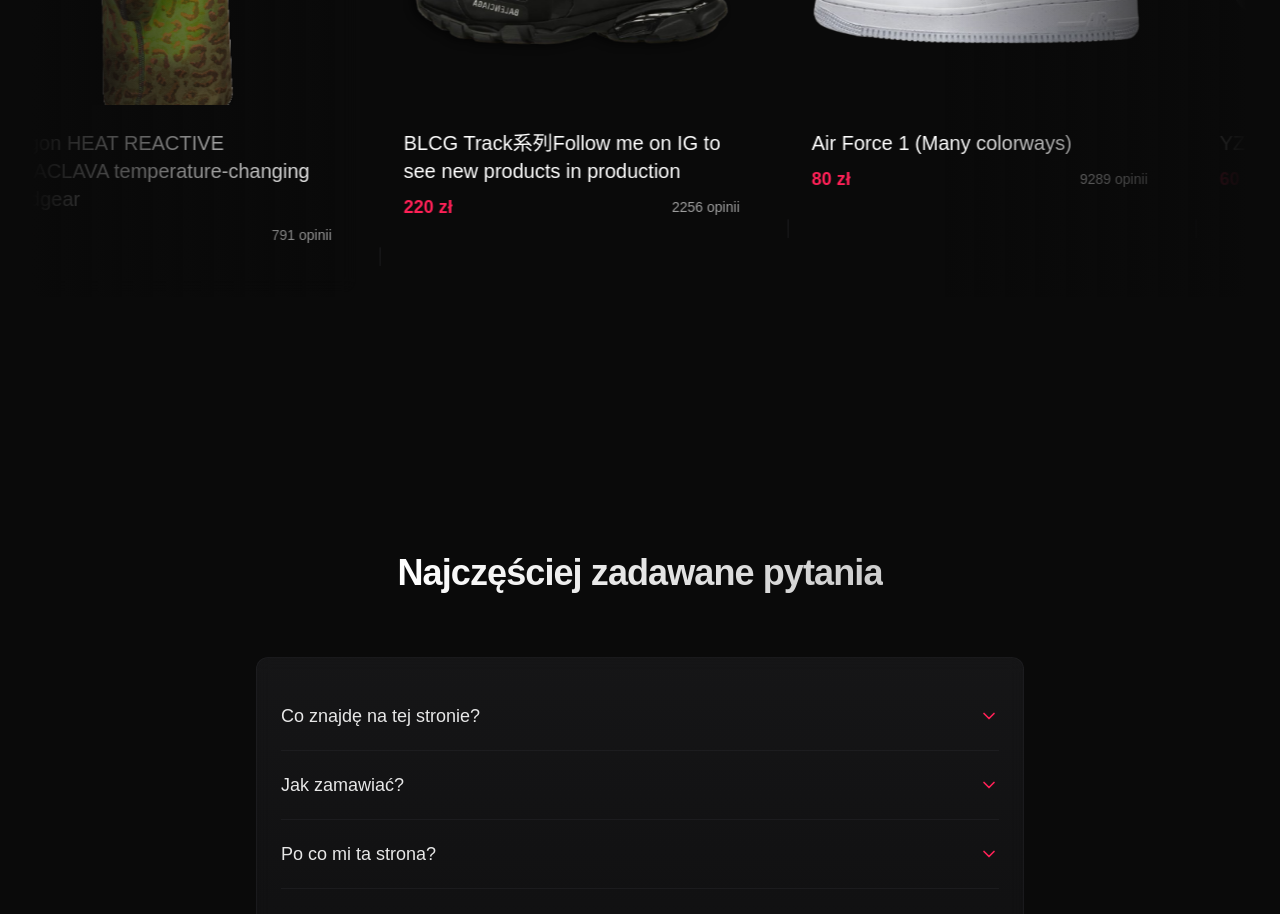
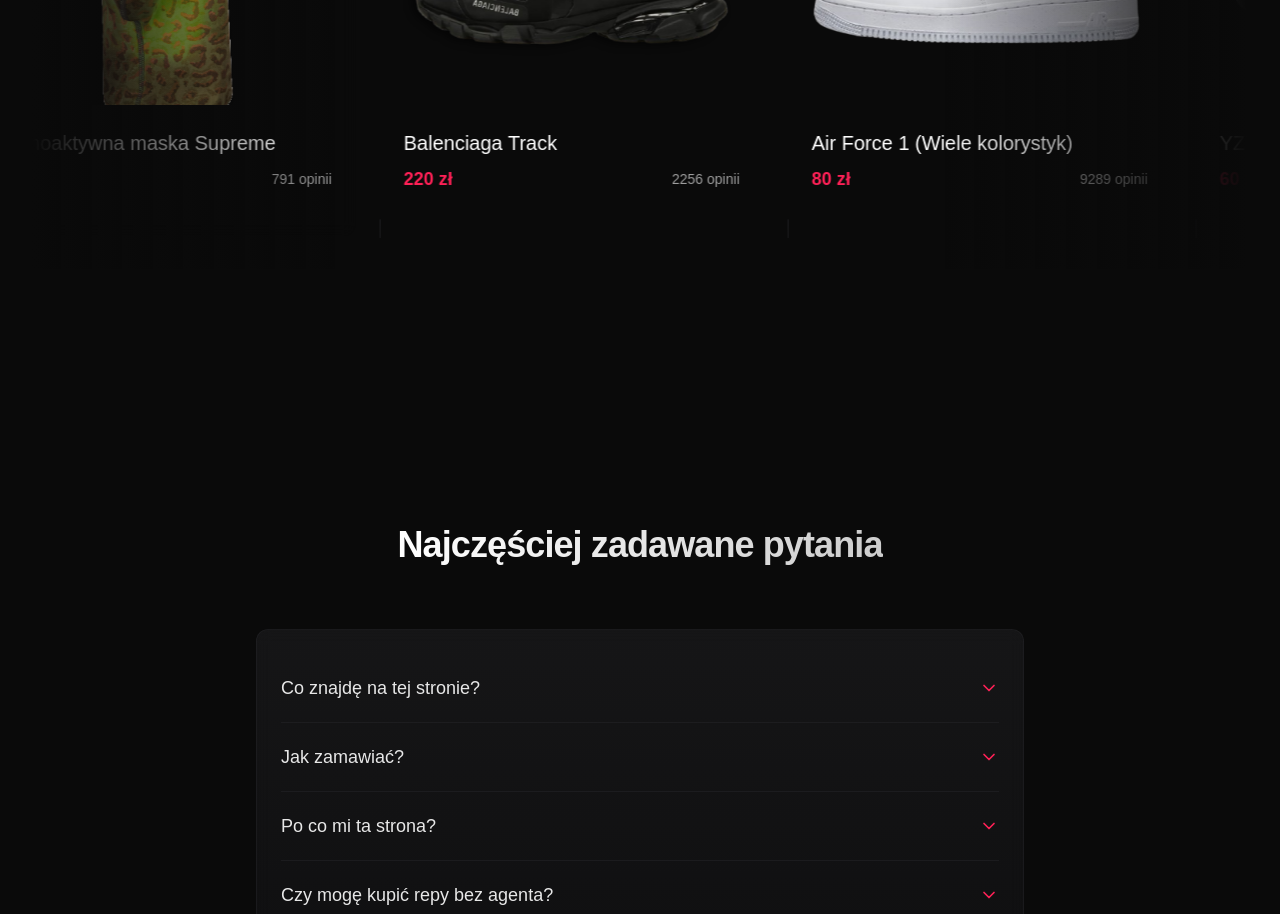
Before and after one commit to Hexvg0n/111test, a Next.js app: page / in a window 1280 px wide. Shown: the part 1340-2254 px from the top of the page. Built offline with nearby package versions, Linux system fonts and the light colour scheme.

Commit message:
Update page.js

```diff
--- a/app/page.js
+++ b/app/page.js
@@ -9,12 +9,12 @@
 
 // Enhanced product data with image placeholders
 const products = [
-  { id: 1, name: "Dragon HEAT REACTIVE BALACLAVA temperature-changing headgear", price: "40 zł", image: "images/maska.png", rating: 4.8, reviews: 791, link: "https://ikako.vip/zndry"},
-  { id: 2, name: "BLCG Track系列Follow me on IG to see new products in production", price: "220 zł", image: "images/trackinew.png", rating: 4.9, reviews: 2256, link: "https://www.kakobuy.com/item/details?url=https%3A%2F%2Fweidian.com%2Fitem.html%3FitemID%3D7311979753&affcode=dripez" },
-  { id: 3, name: "Air Force 1 (Many colorways)", price: "80 zł", image: "images/forcy.png", rating: 4.7, reviews: 9289 , link: "https://www.kakobuy.com/item/details?url=https%3A%2F%2Fweidian.com%2Fitem.html%3FitemID%3D7312892706&affcode=dripez"},
+  { id: 1, name: "Termoaktywna maska Supreme", price: "40 zł", image: "images/maska.png", rating: 4.8, reviews: 791, link: "https://ikako.vip/zndry"},
+  { id: 2, name: "Balenciaga Track", price: "220 zł", image: "images/trackinew.png", rating: 4.9, reviews: 2256, link: "https://www.kakobuy.com/item/details?url=https%3A%2F%2Fweidian.com%2Fitem.html%3FitemID%3D7311979753&affcode=dripez" },
+  { id: 3, name: "Air Force 1 (Wiele kolorystyk)", price: "80 zł", image: "images/forcy.png", rating: 4.7, reviews: 9289 , link: "https://www.kakobuy.com/item/details?url=https%3A%2F%2Fweidian.com%2Fitem.html%3FitemID%3D7312892706&affcode=dripez"},
   { id: 4, name: "YZY Slide", price: "60 zł", image: "images/slidesystrona.png", rating: 4.6, reviews: 167 , link: "https://www.kakobuy.com/item/details?url=https%3A%2F%2Fweidian.com%2Fitem.html%3FitemID%3D4480454092&affcode=dripez"},
   { id: 5, name: "【定制 AIR MAG BACK TO THE FUTURE", price: "1200 zł", image: "images/airmagi.png", rating: 4.9, reviews: 312 , link: "https://www.kakobuy.com/item/details?url=https%3A%2F%2Fweidian.com%2Fitem.html%3FitemID%3D7313684700&affcode=dripez"},
-  { id: 6, name: "SUDU Earbuds pro2 (USBC) 2023 Newest version with noise reduction", price: "280 zł", image: "images/podsywebsite.png", rating: 4.0, reviews: 98 , link: "https://www.kakobuy.com/item/details?url=https%3A%2F%2Fweidian.com%2Fitem.html%3FitemID%3D6953834871&affcode=dripez"},
+  { id: 6, name: "SUDU AirPods Pro 2 ", price: "280 zł", image: "images/podsywebsite.png", rating: 4.0, reviews: 98 , link: "https://www.kakobuy.com/item/details?url=https%3A%2F%2Fweidian.com%2Fitem.html%3FitemID%3D6953834871&affcode=dripez"},
 ]
 
 // FAQ data
@@ -54,7 +54,7 @@
       transition={{ duration: 0.5 }}
     >
       <Link
-        href={`/products/${product.id}`}
+        href={`${product.link}`}
         className={cn(
           "group w-full bg-gradient-to-b from-zinc-800/40 to-zinc-900/40 backdrop-blur-sm rounded-xl overflow-hidden border border-zinc-800/50",
           "transition-all duration-300 ease-out",
```
